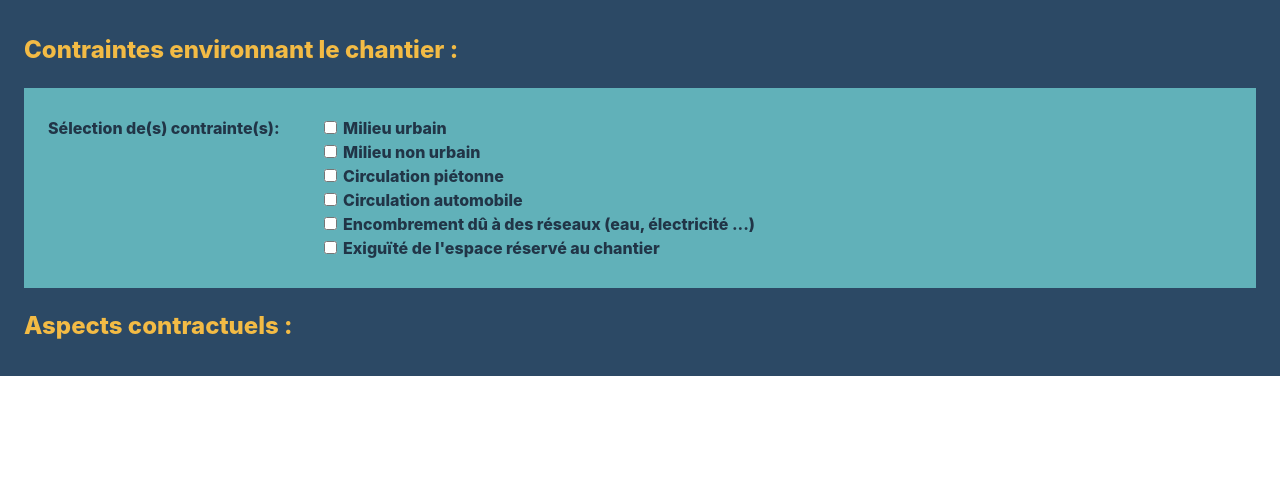
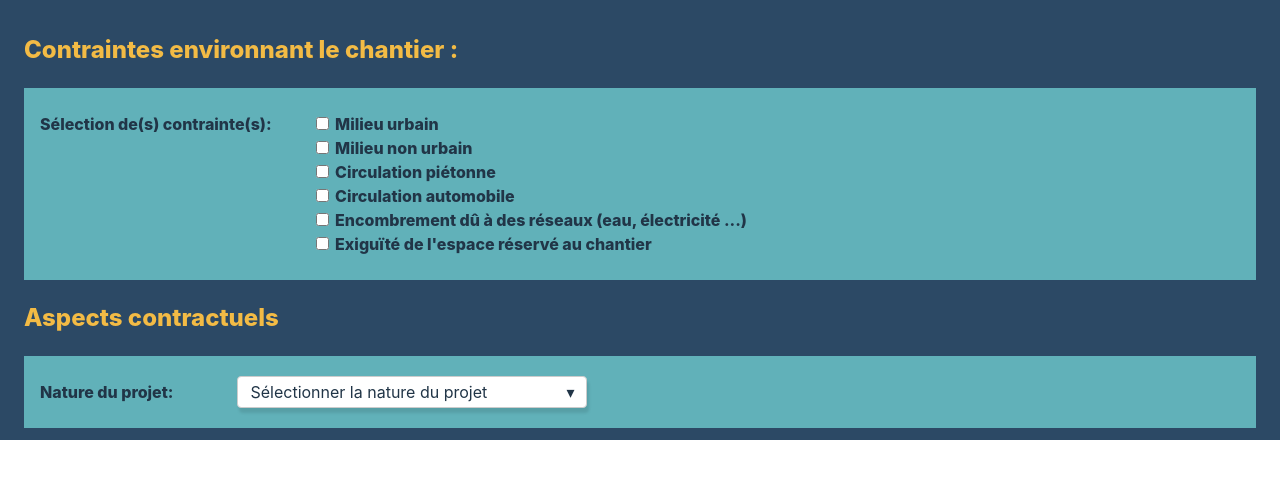
Before and after one commit to DylanMagalhaes/testDigiTp, a React (Vite) app: page / in a window 1280 px wide. Shown: the top 478 px of the page. Built offline with nearby package versions, Linux system fonts and the light colour scheme.

Commit message:
creat drop down menu

```diff
--- /dev/null
+++ b/src/components/ContentComponent/Content.css
@@ -0,0 +1,5 @@
+.content {
+  background-color: var(--light-blue);
+  padding: 8px 16px;
+  display: flex;
+}
--- /dev/null
+++ b/src/components/ContentComponent/Content.jsx
@@ -0,0 +1,8 @@
+/* eslint-disable react/prop-types */
+import './Content.css';
+
+function Content({ children }) {
+  return <div className="content"> {children}</div>;
+}
+
+export default Content;
--- a/src/components/ContractualAspects/ContractualAspects.css
+++ b/src/components/ContractualAspects/ContractualAspects.css
@@ -0,0 +1,59 @@
+.subtitle {}
+
+.dropdown {
+  position: relative;
+  display: flex;
+  align-items: center;
+  width: 350px;
+  margin-left: 64px;
+}
+
+.dropdown-input {
+  background-color: white;
+  border: 1px solid #ccc;
+  padding: 12px;
+  font-size: 16px;
+  display: flex;
+  justify-content: space-between;
+  align-items: center;
+  cursor: pointer;
+  border-radius: 4px;
+  box-shadow: 2px 5px 3px 0px rgba(0, 0, 0, 0.1);
+  height: 32px;
+  width: 100%;
+}
+
+.dropdown-arrow {
+  margin-left: 10px;
+}
+
+.dropdown-menu {
+  display: block;
+  position: absolute;
+  top: 40px;
+  background-color: white;
+  width: 100%;
+  box-shadow: 0px 8px 16px 0px rgba(0, 0, 0, 0.2);
+  z-index: 1;
+  margin-top: 4px;
+  padding: 0;
+  list-style: none;
+  border-radius: 4px;
+  border: 1px solid #ccc;
+}
+
+.dropdown-menu li {
+  color: black;
+  padding-left: 12px;
+  text-decoration: none;
+  cursor: pointer;
+  font-weight: 300;
+  height: 32px;
+  display: flex;
+  align-items: center;
+}
+
+.dropdown-menu li:hover {
+  background-color: var(--dark-blue);
+  color: white;
+}
--- a/src/components/ContractualAspects/ContractualAspects.jsx
+++ b/src/components/ContractualAspects/ContractualAspects.jsx
@@ -1,11 +1,51 @@
+import React, { useState } from 'react';
+import Content from '../ContentComponent/Content';
 import Title from '../Title/Title';
 import './ContractualAspects.css';
 
 function ContractualAspects() {
+  const [isOpen, setIsOpen] = useState(false);
+  const [selectedItem, setSelectedItem] = useState(
+    'Sélectionner la nature du projet',
+  );
+
+  const toggleDropdown = () => {
+    setIsOpen(!isOpen);
+  };
+
+  const handleItemClick = (item) => {
+    setSelectedItem(item);
+    setIsOpen(false);
+  };
+
   return (
     <>
-      <Title text="Aspects contractuels :" />
-      <div></div>
+      <Title text="Aspects contractuels" />
+      <Content>
+        <p className="subtitle">Nature du projet:</p>
+        <div className="dropdown">
+          <div className="dropdown-input" onClick={toggleDropdown}>
+            {selectedItem} <span className="dropdown-arrow">&#9662;</span>
+          </div>
+          {isOpen && (
+            <ul className="dropdown-menu">
+              <li onClick={() => handleItemClick('Signalisation Horizontale')}>
+                Signalisation Horizontale
+              </li>
+              <li onClick={() => handleItemClick('Signalisation Verticale')}>
+                Signalisation Verticale
+              </li>
+              <li
+                onClick={() =>
+                  handleItemClick('Dispositifs de retenue métal, bois, mixte')
+                }
+              >
+                Dispositifs de retenue métal, bois, mixte
+              </li>
+            </ul>
+          )}
+        </div>
+      </Content>
     </>
   );
 }
--- a/src/components/EnvironmentalConstraints/EnvironmentalConstraints.css
+++ b/src/components/EnvironmentalConstraints/EnvironmentalConstraints.css
@@ -6,12 +6,6 @@ h2 {
   font-weight: 800;
 }
 
-.container {
-  background-color: var(--light-blue);
-  padding: 12px 24px;
-  display: flex;
-}
-
 .constraintsList li {
   list-style: none;
 }
--- a/src/components/EnvironmentalConstraints/EnvironmentalConstraints.jsx
+++ b/src/components/EnvironmentalConstraints/EnvironmentalConstraints.jsx
@@ -1,6 +1,7 @@
 import React, { useState } from 'react';
 import './EnvironmentalConstraints.css';
 import Title from '../Title/Title';
+import Content from '../ContentComponent/Content';
 
 function EnvironmentalConstraints() {
   const constraintsArray = [
@@ -29,7 +30,7 @@ function EnvironmentalConstraints() {
   return (
     <>
       <Title text="Contraintes environnant le chantier :" />
-      <div className="container">
+      <Content>
         <p className="subtitle">Sélection de(s) contrainte(s):</p>
         <ul className="constraintsList">
           {constraintsArray.map((constraint, index) => (
@@ -44,7 +45,7 @@ function EnvironmentalConstraints() {
             </li>
           ))}
         </ul>
-      </div>
+      </Content>
     </>
   );
 }
```
